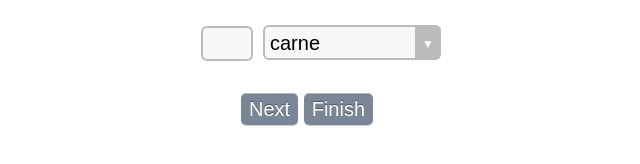
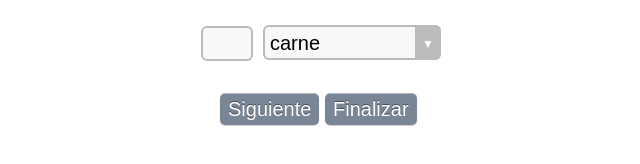
Before and after one commit to tonchis/empanadas, a plain HTML site: page views/index.html in a window 1280 px wide. Shown: the whole page, without its empty margins (229-869 px from the left). Drawn offline with Linux system fonts and the light colour scheme.

Commit message:
Spanish wording.

```diff
--- a/public/css/style.css
+++ b/public/css/style.css
@@ -23,7 +23,7 @@ hr {
 }
 
 .buttons {
-  padding-left: 80px;
+  padding-left: 59px;
 }
 
 .final-order span {
--- a/views/index.html
+++ b/views/index.html
@@ -1,7 +1,7 @@
 <!DOCTYPE html>
 <html>
   <head>
-    <title>Empanad.us</title>
+    <title>Empanadas</title>
     <link rel="stylesheet" type="text/css" href="/css/style.css" />
   </head>
 
@@ -17,8 +17,8 @@
       </div>
 
       <div class="buttons">
-        <a id="new-order" class="button">Next</a>
-        <a id="finish" class="button">Finish</a>
+        <a id="new-order" class="button">Siguiente</a>
+        <a id="finish" class="button">Finalizar</a>
       </div>
 
       <div id="pair-template" style="display: none;">
```
